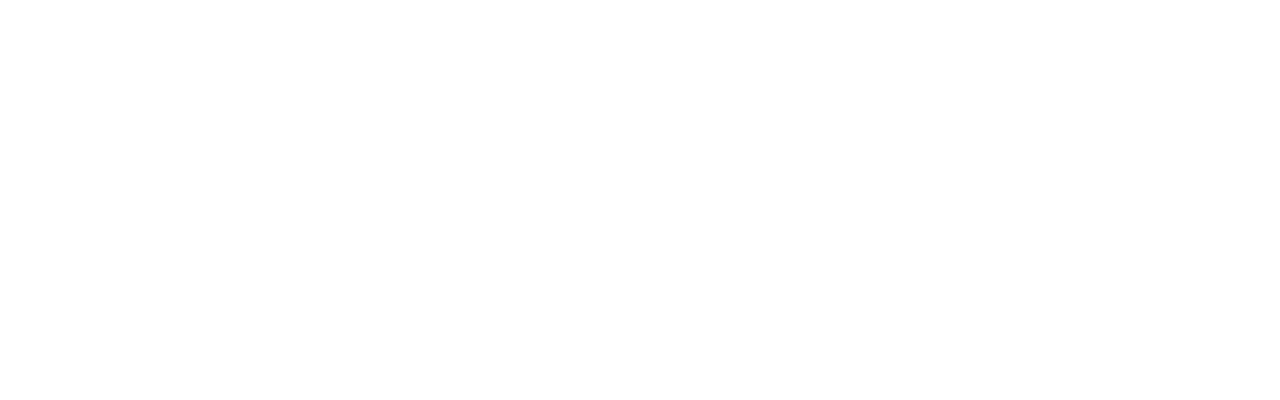
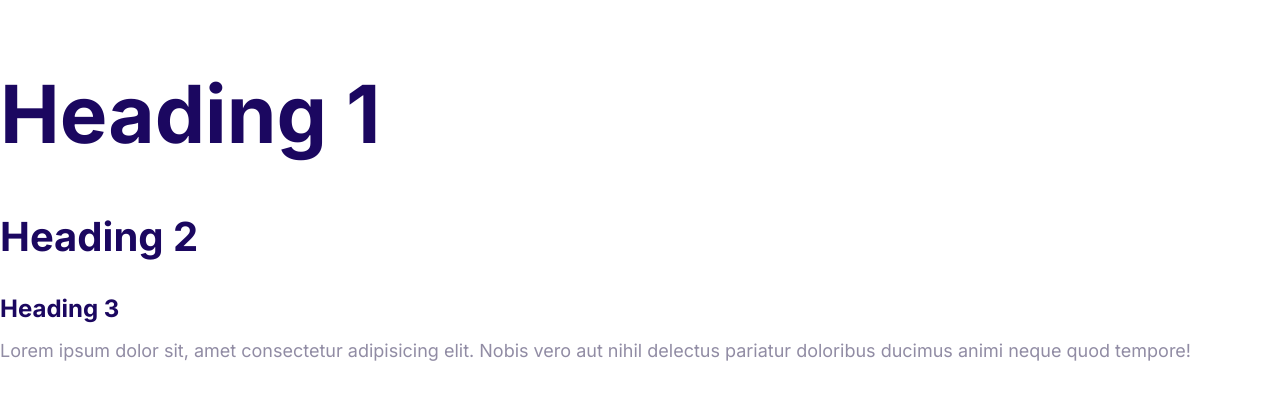
Before and after one commit to jmaletto1/responsive-web-design-challenge, a plain HTML site: page index.html in a window 1280 px wide. Drawn offline with Linux system fonts and the light colour scheme.

Commit message:
Define font styling.

```diff
--- a/css/styles.css
+++ b/css/styles.css
@@ -5,3 +5,56 @@
   --color-headings: #1b0760;
   --color-body: #918ca4;
 }
+
+html {
+  /* 62.5% of 16px = 10px */
+  font-size: 62.5%;
+}
+
+body {
+  font-family: Inter, Arial, Arial, Helvetica, sans-serif;
+  font-size: 2.4rem;
+  line-height: 1.5;
+  color: var(--color-body);
+}
+
+h1,
+h2,
+h3 {
+  color: var(--color-headings);
+  margin-bottom: 1rem;
+}
+
+h1 {
+  font-size: 7rem;
+}
+
+h2 {
+  font-size: 4rem;
+}
+
+h3 {
+  font-size: 3rem;
+}
+
+p {
+  margin-top: 0;
+}
+
+@media screen and (min-width: 1024px) {
+  body {
+    font-size: 1.8rem;
+  }
+
+  h1 {
+    font-size: 8rem;
+  }
+
+  h2 {
+    font-size: 4rem;
+  }
+
+  h3 {
+    font-size: 2.4rem;
+  }
+}
--- a/index.html
+++ b/index.html
@@ -4,9 +4,22 @@
     <meta charset="UTF-8" />
     <meta http-equiv="X-UA-Compatible" content="IE=edge" />
     <meta name="viewport" content="width=device-width, initial-scale=1.0" />
+    <link rel="preconnect" href="https://fonts.gstatic.com" />
+    <link
+      href="https://fonts.googleapis.com/css2?family=Inter:wght@400;700&display=swap"
+      rel="stylesheet"
+    />
     <link rel="stylesheet" href="css/normalize.css" />
     <link rel="stylesheet" href="css/styles.css" />
-    <title>Document</title>
+    <title>Moshify</title>
   </head>
-  <body></body>
+  <body>
+    <h1>Heading 1</h1>
+    <h2>Heading 2</h2>
+    <h3>Heading 3</h3>
+    <p>
+      Lorem ipsum dolor sit, amet consectetur adipisicing elit. Nobis vero aut
+      nihil delectus pariatur doloribus ducimus animi neque quod tempore!
+    </p>
+  </body>
 </html>
```
